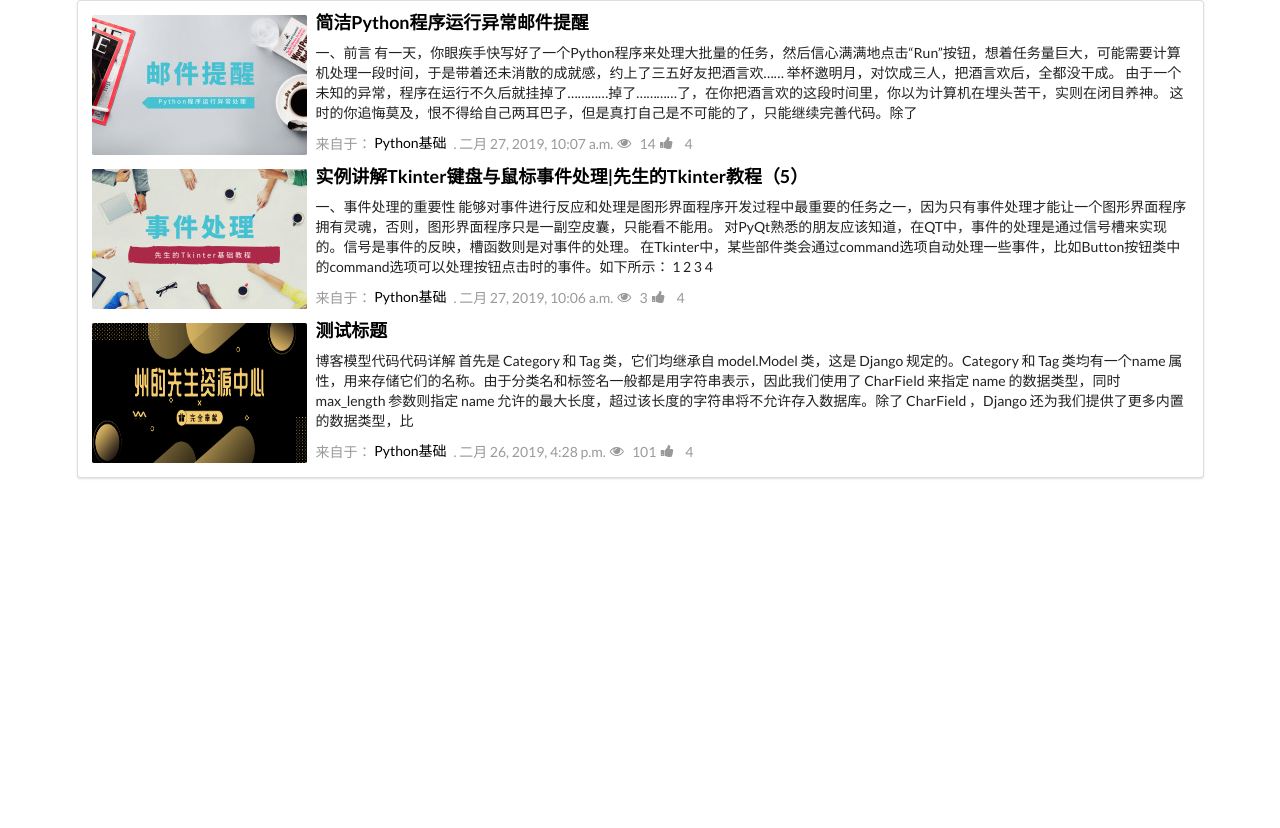
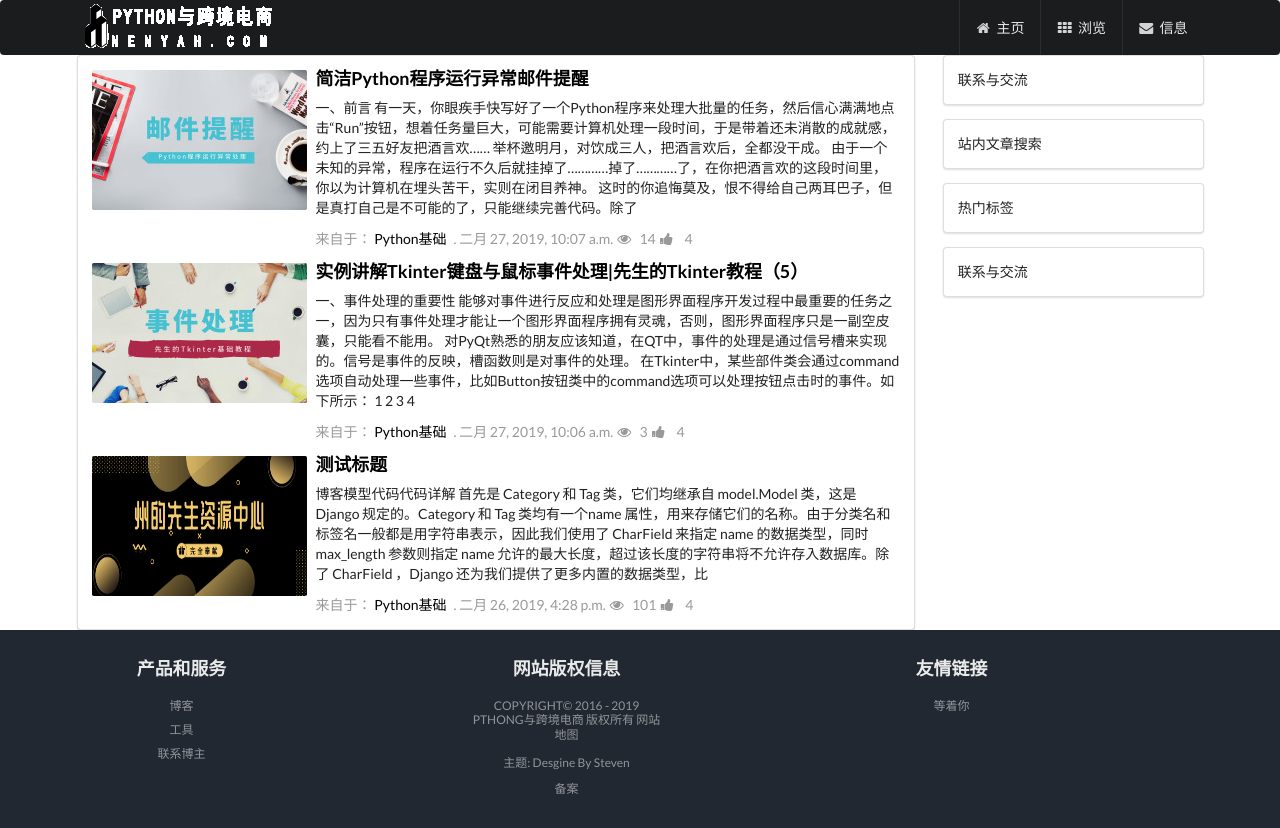
Before and after one commit to nenyah/blog, a Django app: page /blog/ in a window 1280 px wide. Before the commit the page ends 479 px from the top, so only its background shows below. Run offline with Django 3.2, Linux system fonts and the light colour scheme; data comes from the database, SQL or seed files in the repository; both versions use the stored data as it was after the commit.

Commit message:
add menu and footer

```diff
--- /dev/null
+++ b/myblog/templates/myblog/aside.html
@@ -0,0 +1,12 @@
+<div class="ui segment">
+    <div class="header">联系与交流</div>
+</div>
+<div class="ui segment">
+    <div class="header">站内文章搜索</div>
+</div>
+<div class="ui segment">
+    <div class="header">热门标签</div>
+</div>
+<div class="ui segment">
+    <div class="header">联系与交流</div>
+</div>
--- /dev/null
+++ b/myblog/templates/myblog/base.html
@@ -0,0 +1,34 @@
+<!DOCTYPE html>{% load static %}
+<html lang="en">
+
+<head>
+    <meta charset="UTF-8">
+    <meta name="viewport" content="width=device-width, initial-scale=1.0">
+    <meta http-equiv="X-UA-Compatible" content="ie=edge">
+    <title>{% block title %}My amazing site{% endblock %}</title>
+    <link rel="stylesheet" type="text/css" href="{% static 'myblog/css/semantic.css' %}">
+    <link rel="stylesheet" type="text/css" href="{% static 'myblog/css/style.css' %}">
+</head>
+
+<body>
+    <div id="menu">
+        {% include 'myblog\menu.html' %}
+    </div>
+
+    <div id="content" class="ui container">
+        <div class="ui grid">
+            <section id="main" class="twelve wide column">
+                {% block content %}{% endblock %}
+            </section>
+            <aside id="widget-area" class="four wide column">
+                {% include 'myblog\aside.html' %}
+            </aside>
+        </div>
+
+    </div>
+    <div id="footer">
+        {% include 'myblog\footer.html' %}
+    </div>
+</body>
+
+</html>
--- /dev/null
+++ b/myblog/templates/myblog/footer.html
@@ -0,0 +1,43 @@
+<!-- footer -->
+<div class="ui vertical inverted black center aligned segment" style="background:#222831!important;">
+    <div class="ui equal width grid container">
+        <div class="column">
+            <div class="ui vertical inverted white text menu">
+                <div class="item">
+                    <h3>产品和服务</h3>
+                    <div class="menu">
+                        <a href="#" class="item">博客</a>
+                        <a href="#" class="item">工具</a>
+                        <a href="#" class="item">联系博主</a>
+                    </div>
+                </div>
+            </div>
+        </div>
+        <div class="column">
+            <div class="ui vertical inverted white  text menu">
+                <div class="item">
+                    <h3>网站版权信息</h3>
+                    <div class="menu">
+                        <div class="item">COPYRIGHT© 2016 - 2019 <a href="#">PTHONG与跨境电商</a> 版权所有 <a href="#">网站地图</a>
+                        </div>
+                        <div class="item">主题: Desgine By <a href="#">Steven</a></div>
+                        <a href="#" class="item">备案</a>
+
+                    </div>
+                </div>
+            </div>
+        </div>
+        <div class="column">
+            <div class="ui vertical inverted white  text menu">
+                <div class="item">
+                    <h3>友情链接</h3>
+                    <div class="menu">
+                        <a href="#" class="item">等着你</a>
+
+                    </div>
+                </div>
+            </div>
+        </div>
+
+    </div>
+</div>
--- a/myblog/templates/myblog/index.html
+++ b/myblog/templates/myblog/index.html
@@ -1,8 +1,7 @@
-{% load static %}
+{% extends "myblog/base.html" %}
 
-<link rel="stylesheet" type="text/css" href="{% static 'myblog/css/semantic.css' %}">
-<link rel="stylesheet" type="text/css" href="{% static 'myblog/css/style.css' %}">
-
+{% block title %}Python与跨境电商{% endblock %}
+{% block content %}
 <!-- 文章列表 -->
 <div class="ui container segment">
     <div class="ui items">
@@ -33,3 +32,4 @@
         {% endfor %}
     </div>
 </div>
+{% endblock %}
--- /dev/null
+++ b/myblog/templates/myblog/menu.html
@@ -0,0 +1,18 @@
+<div class="ui inverted black menu">
+    <div class="ui container">
+        <div>
+            <a href="{% url 'blog:index' %}"><img src="../../static/myblog/images/logo/黑色透明logo200x50.png">
+        </div></a>
+        <div class="right menu">
+            <a class="item">
+                <i class="home icon"></i> 主页
+            </a>
+            <a class="item">
+                <i class="grid layout icon"></i> 浏览
+            </a>
+            <a class="item">
+                <i class="mail icon"></i> 信息
+            </a>
+        </div>
+    </div>
+</div>
```
Also changed, not shown: myblog/templates/myblog/detail.html (+4 -3 lines), db.sqlite3, myblog/static/myblog/images/logo/黑色透明logo200x50.png (added).
